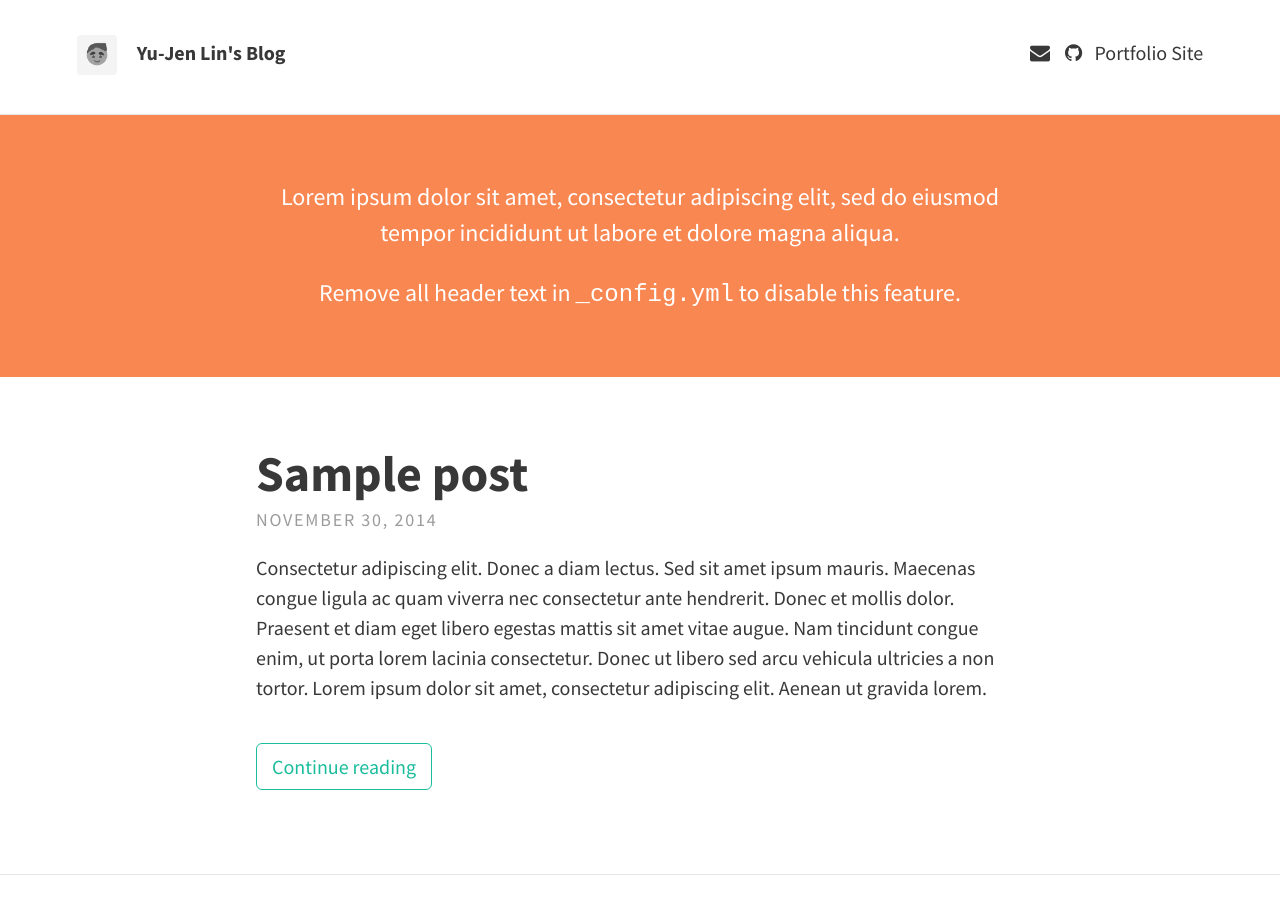
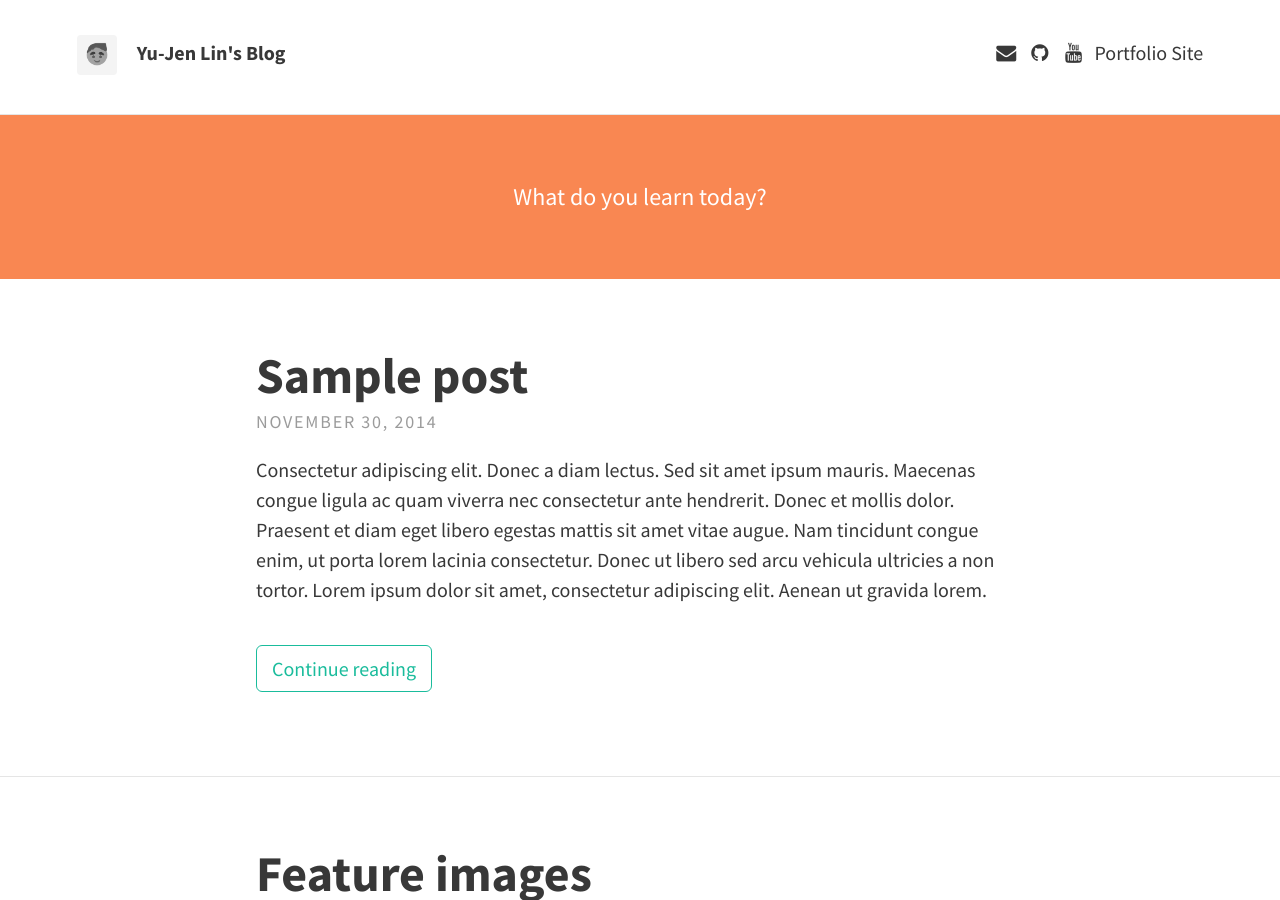
Before and after one commit to peacedove/yujenlin_blog, a Jekyll site: the page built from index.html, in a window 1280 px wide and 900 px high. Built offline with Jekyll 4.4.1, drawn with Linux system fonts in a browser that asks for light colours; nearby versions of some CDN libraries; the list of posts is cut into pages by our own code.

```diff
--- a/_config.yml
+++ b/_config.yml
@@ -12,9 +12,7 @@ theme:
 
   # Header and footer text
   header_text: >
-     <p>Lorem ipsum dolor sit amet, consectetur adipiscing elit, sed do eiusmod tempor incididunt ut labore et dolore magna aliqua.</p>
-
-     <p>Remove all header text in <code>_config.yml</code> to disable this feature.</p>
+     <p>What do you learn today?</p>
   footer_text: >
    Powered by <a href="http://jekyllrb.com">Jekyll</a> with <a href="https://rohanchandra.github.io/project/type/">Type Theme</a>
 
@@ -38,10 +36,10 @@ theme:
   tumblr:
   twitter:
   wordpress:
-  youtube:
+  youtube: "peacedove5210"
 
   # Scripts
-  google_analytics: # tracking id, e.g. "UA-000000-01"
+  google_analytics: "UA-59460328-1"
   disqus_shortname:
 
   # Localization strings
```
